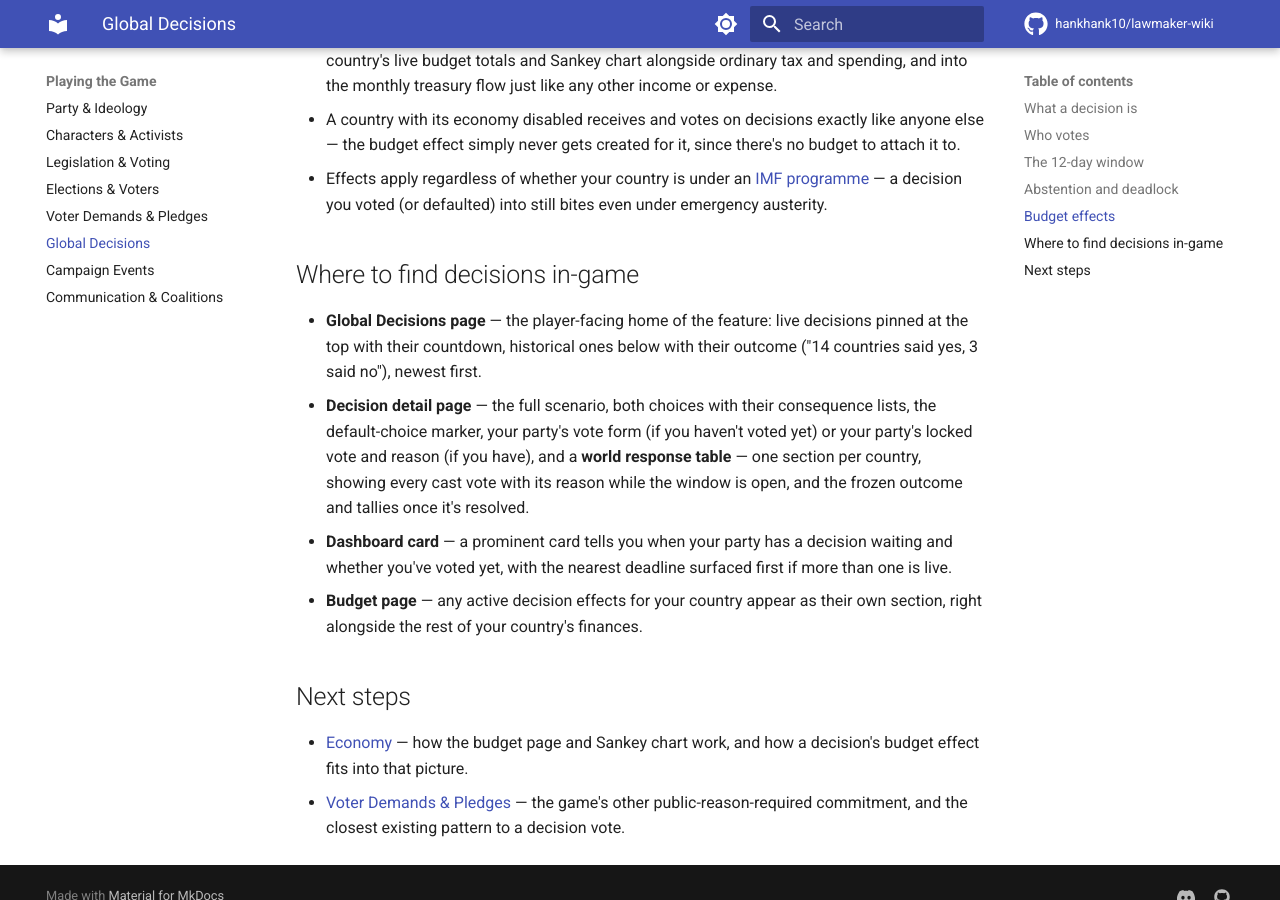
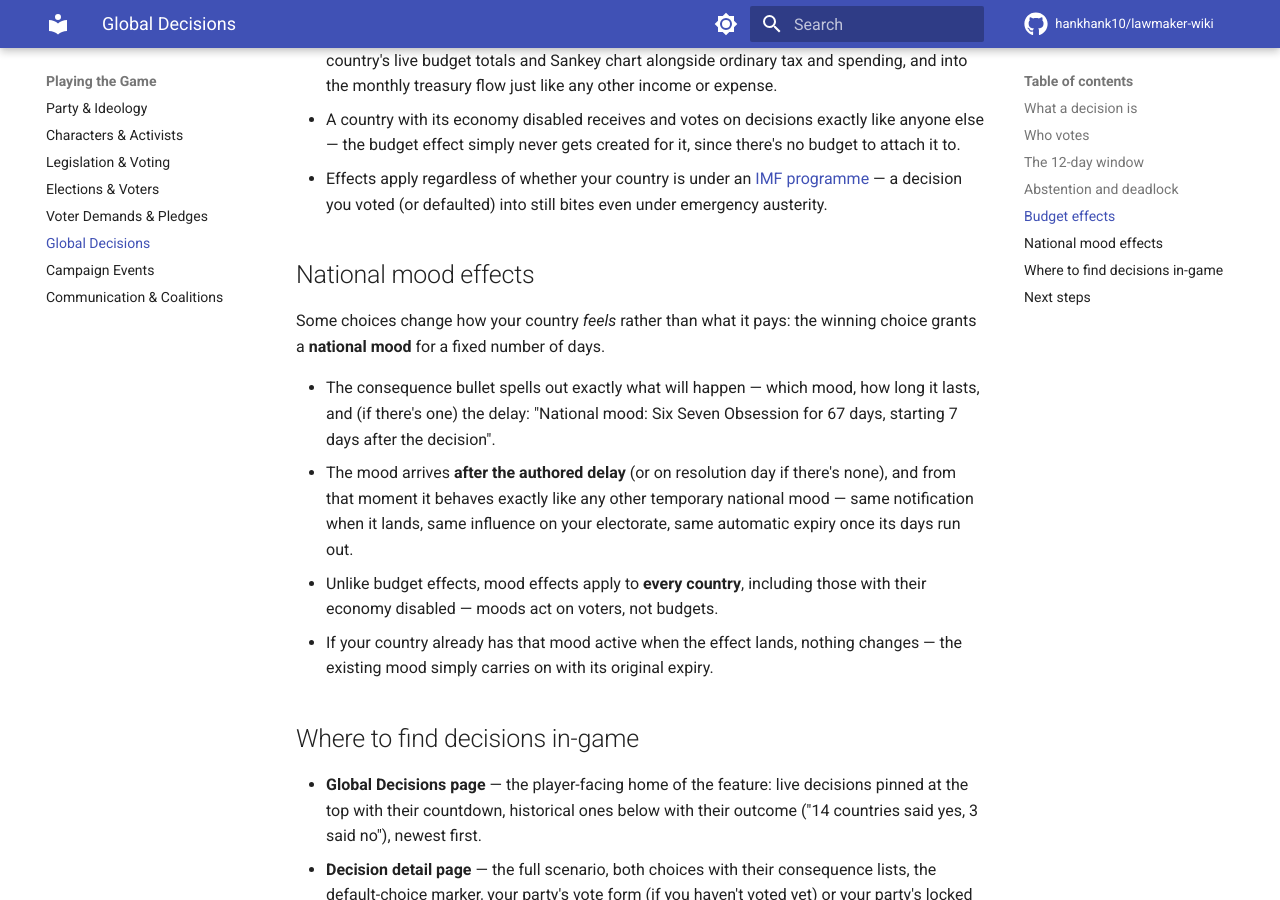
Before and after one commit to hankhank10/lawmaker-wiki, an MkDocs documentation site: the page built from docs/gameplay/global-decisions.md, in a window 1280 px wide and 900 px high, scrolled down 2145 px. Built offline with MkDocs 1.6.1 and Material for MkDocs 9.7.7, drawn with Linux system fonts in a browser that asks for light colours; comment, search, counter and statistics services are not loaded; some of the changed text lies outside the part shown.

Commit message:
📝 Sync from private repo
Auto-synced from hankhank10/lawmaker/game-manual

```diff
--- a/docs/gameplay/global-decisions.md
+++ b/docs/gameplay/global-decisions.md
@@ -11,9 +11,10 @@ that vote themselves into them.
 A global decision is triggered centrally — you'll see it appear for your country with no
 warning — and it always has exactly **two choices**. Each choice comes with a short list of
 consequences: some are pure flavour ("we'll be seen as a humanitarian leader"), and some are
-programmatic — a real budget effect that shows up on your country's books once the decision
-resolves. Effect-bearing consequences are marked with a **budget impact** chip so you can see
-at a glance which choice actually costs (or earns) something.
+programmatic — a real budget effect that shows up on your country's books, or a national
+mood your country gains, once the decision resolves. Effect-bearing consequences are marked
+with a chip (**budget impact** or **national mood**) so you can see at a glance which choice
+actually does something.
 
 One of the two choices is always marked as the **default** — the one that wins automatically
 if your country can't produce a clear winner (see [Abstention and deadlock](#abstention-and-deadlock)
@@ -84,6 +85,23 @@ resolves:
 - Effects apply regardless of whether your country is under an [IMF programme](economy.md#imf-intervention)
   — a decision you voted (or defaulted) into still bites even under emergency austerity.
 
+## National mood effects
+
+Some choices change how your country *feels* rather than what it pays: the winning choice
+grants a **national mood** for a fixed number of days.
+
+- The consequence bullet spells out exactly what will happen — which mood, how long it lasts,
+  and (if there's one) the delay: "National mood: Six Seven Obsession for 67 days, starting
+  7 days after the decision".
+- The mood arrives **after the authored delay** (or on resolution day if there's none), and
+  from that moment it behaves exactly like any other temporary national mood — same
+  notification when it lands, same influence on your electorate, same automatic expiry once
+  its days run out.
+- Unlike budget effects, mood effects apply to **every country**, including those with their
+  economy disabled — moods act on voters, not budgets.
+- If your country already has that mood active when the effect lands, nothing changes — the
+  existing mood simply carries on with its original expiry.
+
 ## Where to find decisions in-game
 
 - **Global Decisions page** — the player-facing home of the feature: live decisions pinned at
```
